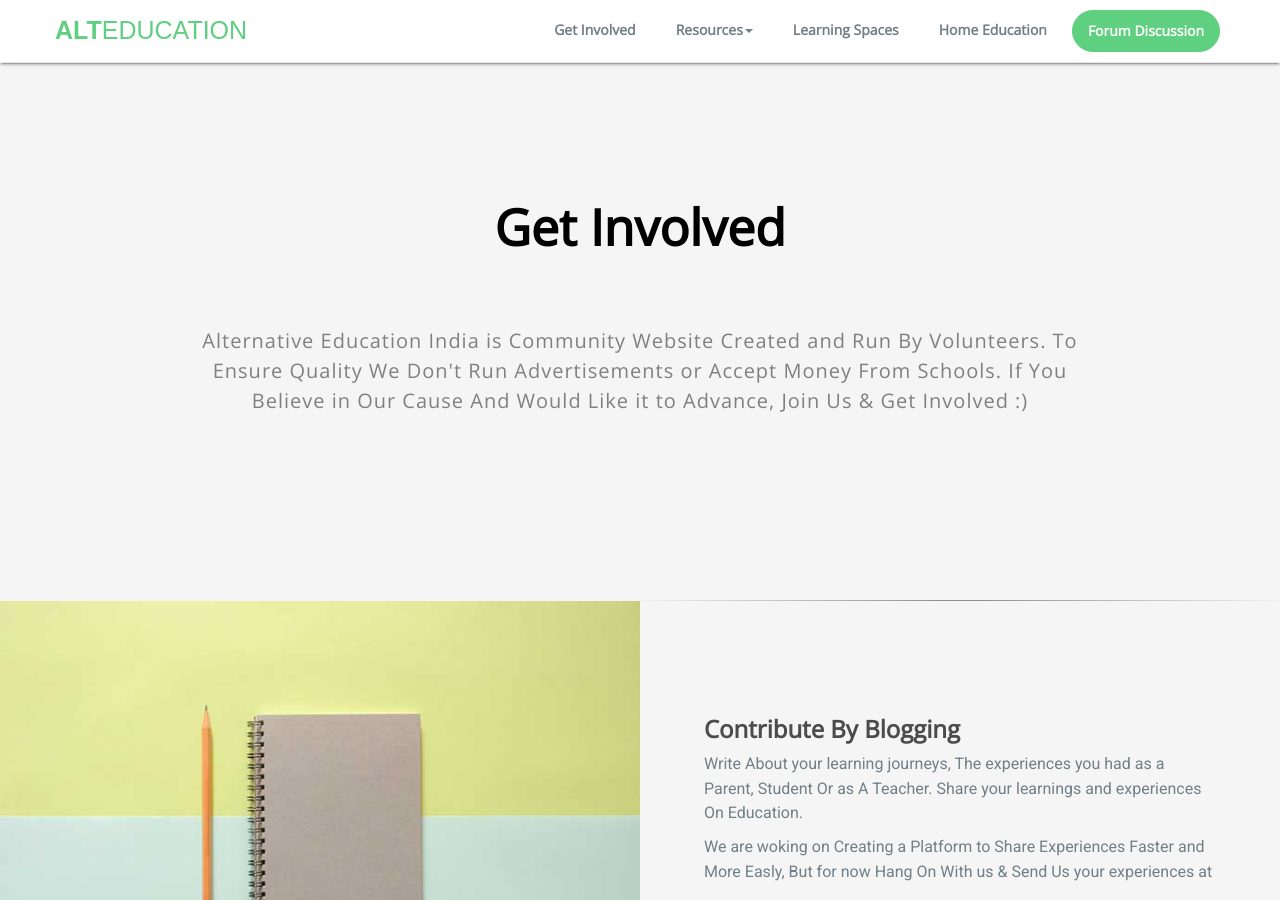
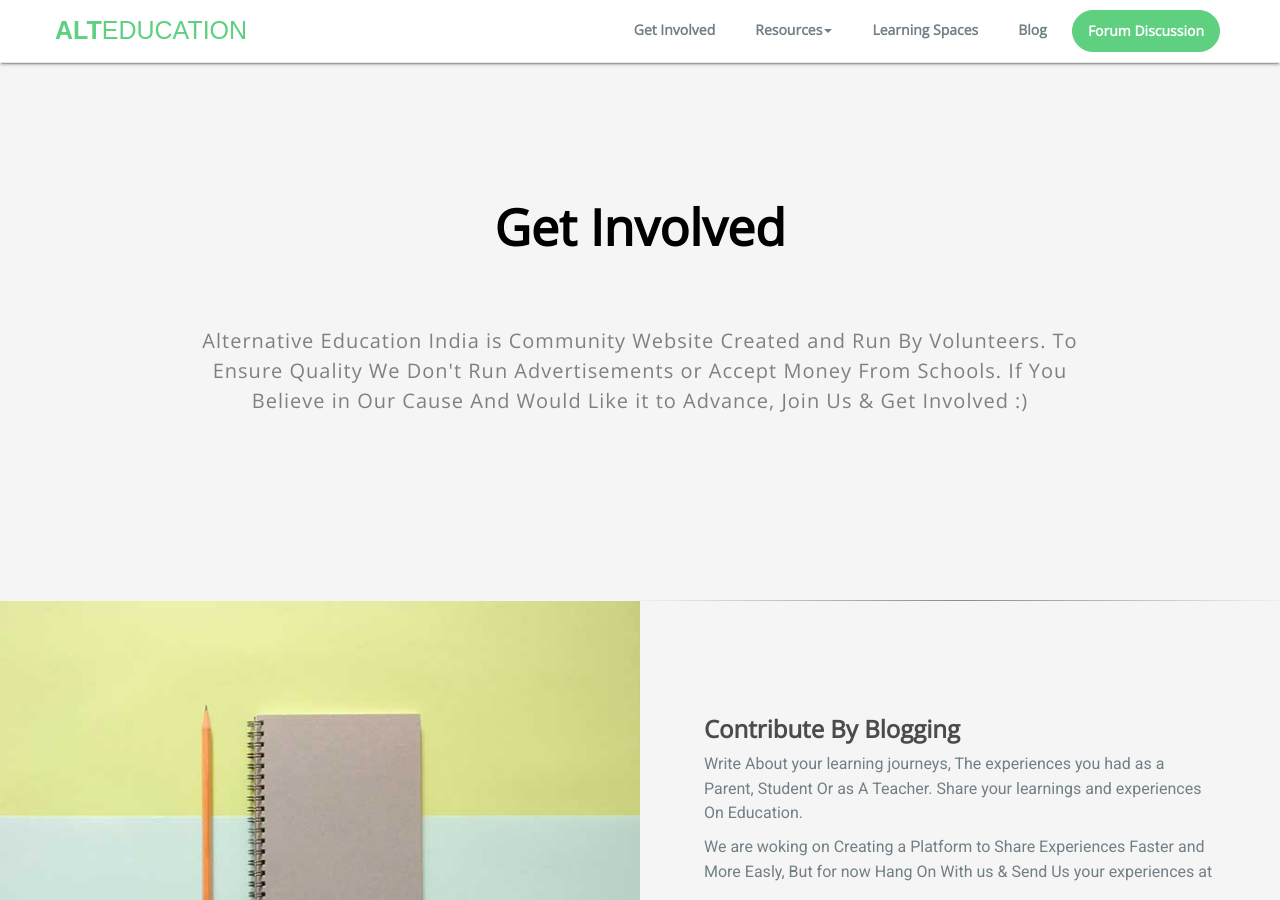
Before and after one commit to alternativeeducation/web, a Jekyll site: the page built from get-involved.html, in a window 1280 px wide and 900 px high. Built offline with Jekyll 4.4.1, drawn with Linux system fonts in a browser that asks for light colours; some web fonts are replaced.

Commit message:
Added Blog Link To Navigation

```diff
--- a/_includes/nav.html
+++ b/_includes/nav.html
@@ -22,7 +23,8 @@
        </ul>
       </li>
       <li><a href="https://www.alternativeeducationindia.net/schools">Learning Spaces</a></li>
-      <li><a href="https://www.alternativeeducationindia.net/homeschooling">Home Education</a></li>
+      </li>
+      <li><a href="https://www.alternativeeducationindia.net/blog">Blog</a></li>
       <li class="btn-trial"><a href="https://forum.alternativeeducationindia.net/">Forum Discussion</a></li>
     </ul>
     </div>
```
Also changed, not shown: other parts of _includes/nav.html (+1 -0 lines).
